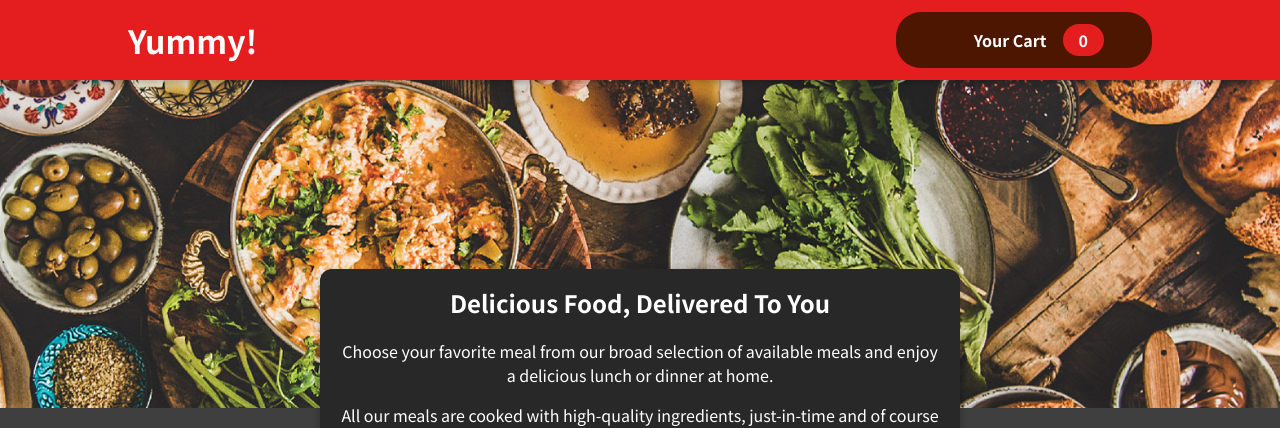
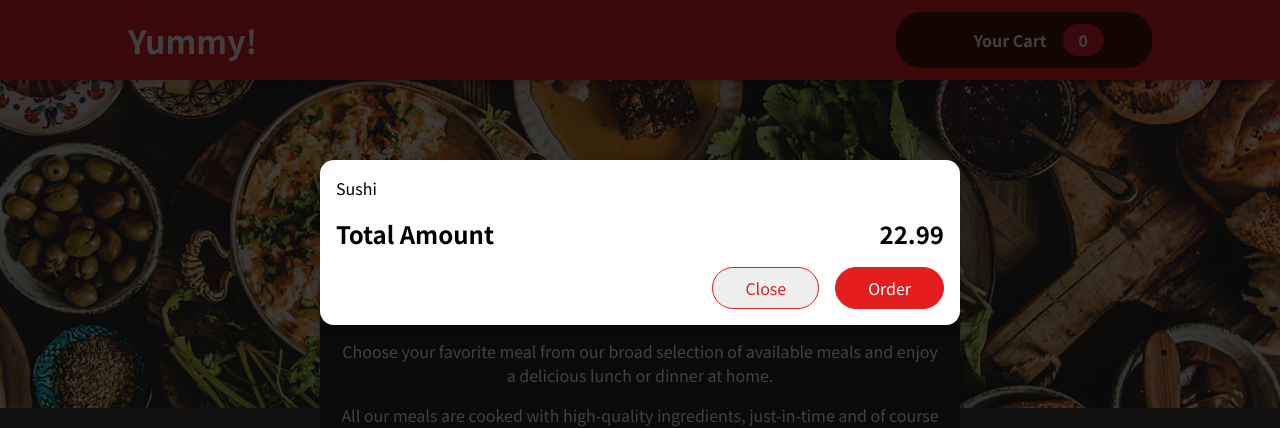
Before and after one commit to GeethasriIrudayasamy/Restaurant_website_practice, a React (Create React App) app: page / in a window 1280 px wide. Shown: the top 428 px of the page. Built offline with nearby package versions, Linux system fonts and the light colour scheme; some icons are missing.

Commit message:
task5:Making_A_HArd_Coded_Cart

```diff
--- a/public/index.html
+++ b/public/index.html
@@ -29,6 +29,7 @@
     <body>
         <noscript>You need to enable JavaScript to run this app.</noscript>
         <div id="root"></div>
+        <div id="modal-overlay"></div>
         <!--
       This HTML file is a template.
       If you open it directly in the browser, you will see an empty page.
@@ -38,6 +39,5 @@
 
       To begin the development, run `npm start` or `yarn start`.
       To create a production bundle, use `npm run build` or `yarn build`.
-    -->
-  </body>
+    --></body>
 </html>
--- a/src/App.js
+++ b/src/App.js
@@ -1,10 +1,12 @@
 import React, { Fragment } from "react";
+import Cart from "./Components/Layout/Cart/Cart";
 import Header from "./Components/Layout/Header/Header";
 import Meals from "./Components/Meals/Meals";
 
 const App = () => {
     return (
         <Fragment>
+            <Cart />
             <Header />
             <Meals />
         </Fragment>
--- /dev/null
+++ b/src/Components/Layout/Cart/Cart.js
@@ -0,0 +1,37 @@
+import Modal from "../Modal/Modal";
+import classes from "./Cart.module.css";
+
+const Cart = (props) => {
+    const cartitems = (
+        <ul className={classes["cart-list"]}>
+            {[
+                {
+                    id: "1",
+                    name: "Sushi",
+                    description: "Finest fish and veggies",
+                    price: 22.99,
+                },
+            ].map((item) => (
+                <li>{item.name}</li>
+            ))}
+        </ul>
+    );
+
+    return (
+        <div className={classes["cart-list"]}>
+            <Modal>
+                {cartitems}
+                <div className={classes.total}>
+                    <span>Total Amount</span>
+                    <span>22.99</span>
+                </div>
+                <div className={classes.actions}>
+                    <button className={classes["button--alt"]}>Close</button>
+                    <button className={classes.button}>Order</button>
+                </div>
+            </Modal>
+        </div>
+    );
+};
+
+export default Cart;
--- /dev/null
+++ b/src/Components/Layout/Cart/Cart.module.css
@@ -0,0 +1,36 @@
+.cart-list {
+    list-style: none;
+    padding: 0;
+    margin: 0;
+}
+
+.total {
+    display: flex;
+    justify-content: space-between;
+    align-items: center;
+    font-weight: bold;
+    font-size: 1.5rem;
+    margin: 1rem 0;
+}
+
+.actions {
+    text-align: right;
+}
+
+.actions button {
+    font: inherit;
+    cursor: pointer;
+    border: 1px solid #e41e1e;
+    padding: 0.5rem 2rem;
+    border-radius: 24px;
+    margin-left: 1rem;
+}
+
+.actions .button--alt {
+    color: #e41e1e;
+}
+
+.actions .button {
+    background-color: #e41e1e;
+    color: white;
+}
--- /dev/null
+++ b/src/Components/Layout/Modal/Modal.js
@@ -0,0 +1,27 @@
+import React, { Fragment } from "react";
+import ReactDOM from "react-dom";
+import classes from "./Modal.module.css";
+
+const Modal = (props) => {
+    const Backdrop = (props) => {
+        return <div className={classes.backdrop}>{props.children}</div>;
+    };
+    const ModalOverlay = (props) => {
+        return <div className={classes.modal}>{props.children}</div>;
+    };
+
+    return (
+        <Fragment>
+            {ReactDOM.createPortal(
+                <Backdrop />,
+                document.getElementById("modal-overlay")
+            )}
+            {ReactDOM.createPortal(
+                <ModalOverlay>{props.children}</ModalOverlay>,
+                document.getElementById("modal-overlay")
+            )}
+        </Fragment>
+    );
+};
+
+export default Modal;
--- /dev/null
+++ b/src/Components/Layout/Modal/Modal.module.css
@@ -0,0 +1,21 @@
+.backdrop {
+    position: fixed;
+    top: 0;
+    left: 0;
+    width: 100%;
+    height: 100vh;
+    z-index: 20;
+    background-color: rgba(0, 0, 0, 0.75);
+}
+
+.modal {
+    position: fixed;
+    top: 20vh;
+    left: 25%;
+    width: 50%;
+    background-color: white;
+    padding: 1rem;
+    border-radius: 14px;
+    box-shadow: 0 2px 8px rgba(0, 0, 0, 0.25);
+    z-index: 30;
+}
```
Also changed, not shown: 1 other file (tests, documents, lock files or other folders). Lines whose indentation alone changed are shown as unchanged.
